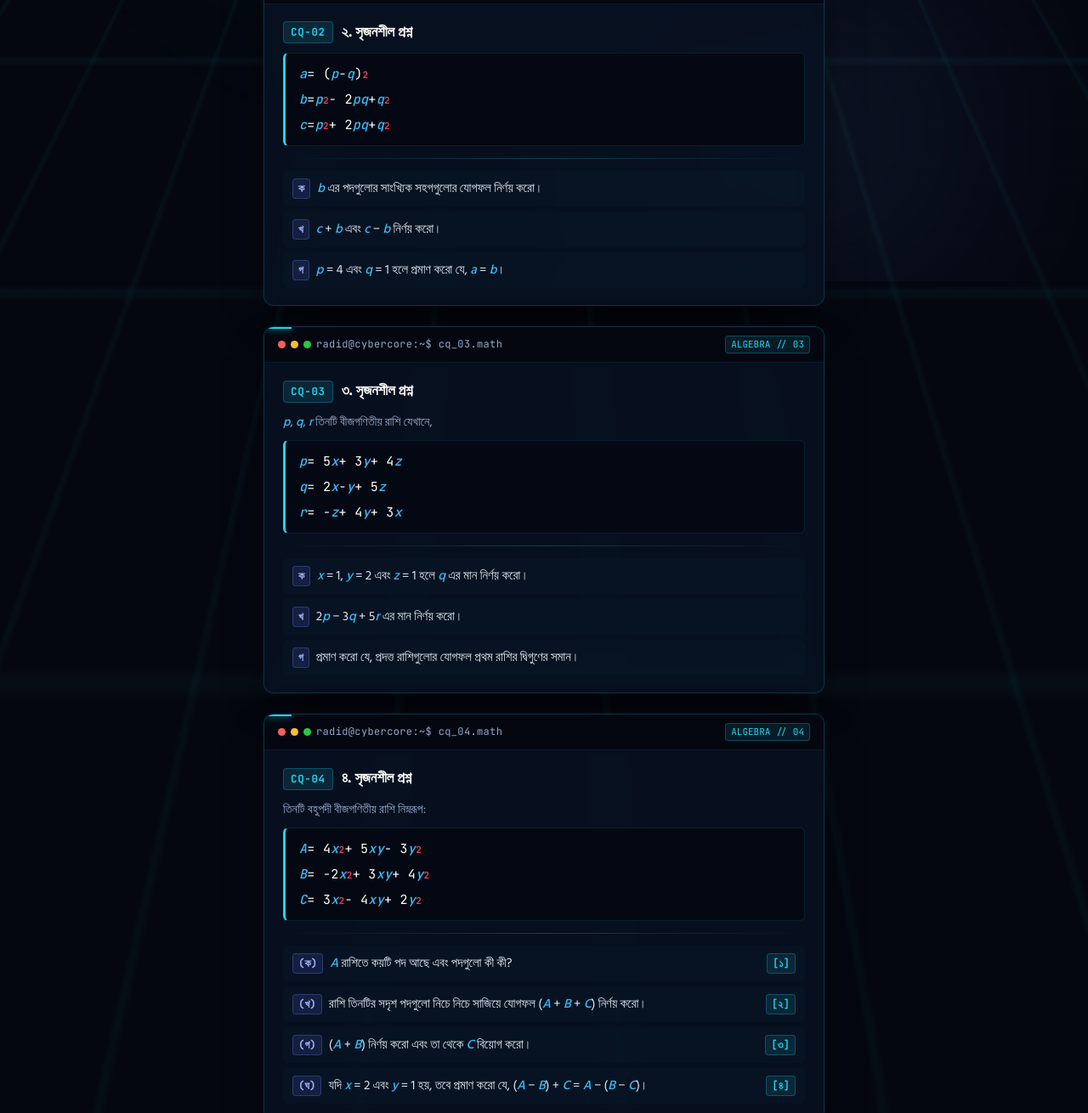
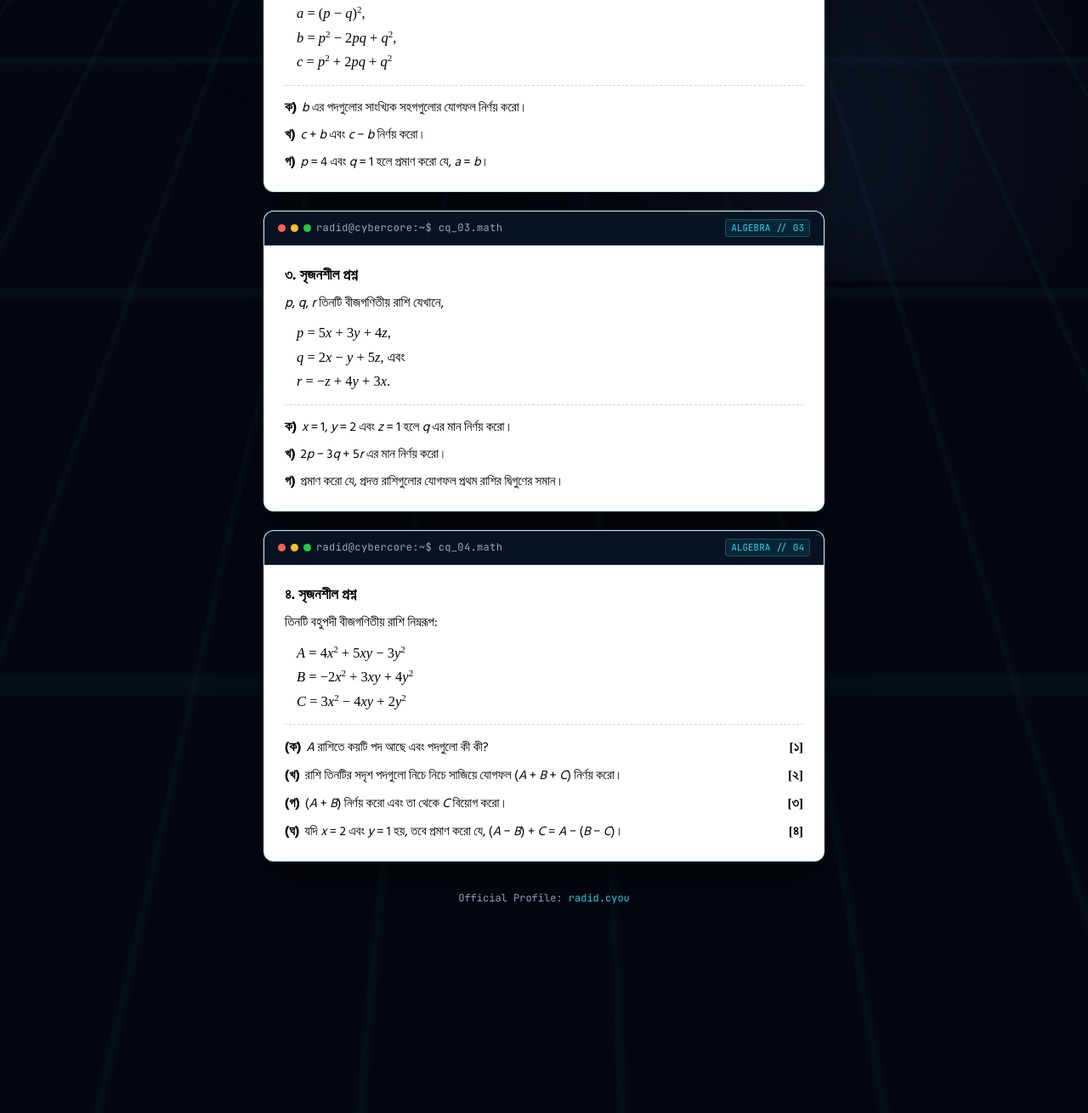
Before and after one commit to bdraidattacker16-stack/radid_web, a website: page index.html in a window 1280 px wide. Shown: the part 469-1779 px from the top of the page at 85% size. After the commit the page ends 1592 px from the top, so only its background shows below. Drawn offline with Linux system fonts and the light colour scheme.

Commit message:
Set all stimulus and question text strictly to pure black color

```diff
--- a/index.html
+++ b/index.html
@@ -24,19 +24,13 @@
   <style>
     :root {
       --bg: #04070f;
-      --surface: #081221;
-      --surface-card: rgba(8, 18, 33, 0.88);
-      --surface-inset: rgba(4, 7, 15, 0.75);
       --accent: #22d3ee;
-      --accent-glow: rgba(34, 211, 238, 0.25);
       --accent-2: #6d8cff;
-      --text: #e6f4fe;
       --text-muted: #94a9c9;
-      --border: rgba(34, 211, 238, 0.16);
-      --border-strong: rgba(34, 211, 238, 0.32);
-      --font-bangla: 'Hind Siliguri', -apple-system, BlinkMacSystemFont, sans-serif;
+      --border: rgba(34, 211, 238, 0.2);
+      --font-bangla: 'Hind Siliguri', -apple-system, BlinkMacSystemFont, Arial, sans-serif;
       --font-mono: 'JetBrains Mono', monospace;
-      --font-display: 'Space Grotesk', var(--font-bangla);
+      --font-serif: 'Times New Roman', Times, Georgia, serif;
     }
 
     *, *::before, *::after {
@@ -47,10 +41,10 @@
 
     body {
       background-color: var(--bg);
-      color: var(--text);
+      color: #ffffff;
       font-family: var(--font-bangla);
       font-size: 15.5px;
-      line-height: 1.6;
+      line-height: 1.55;
       min-height: 100vh;
       display: flex;
       flex-direction: column;
@@ -62,7 +56,7 @@
     }
 
     /* ==========================================================================
-       CYBERCORE BACKGROUND: Animated Perspective Grid, Glow Orbs & Scanlines
+       CYBERCORE BACKGROUND: 3D Grid, Ambient Glow & Scanlines
        ========================================================================== */
     .bg-canvas {
       position: fixed;
@@ -72,7 +66,6 @@
       overflow: hidden;
     }
 
-    /* Ambient Glow Orbs */
     .bg-glow-a {
       position: absolute;
       top: -15%;
@@ -80,7 +73,7 @@
       width: 50vw;
       height: 50vw;
       border-radius: 50%;
-      background: radial-gradient(circle, rgba(34, 211, 238, 0.15) 0%, transparent 70%);
+      background: radial-gradient(circle, rgba(34, 211, 238, 0.16) 0%, transparent 70%);
       filter: blur(90px);
       animation: floatSlow 20s ease-in-out infinite alternate;
     }
@@ -102,7 +95,6 @@
       100% { transform: translate3d(4%, 6%, 0) scale(1.1); }
     }
 
-    /* 3D Moving Perspective Grid (mahir966 style) */
     .bg-grid {
       position: fixed;
       inset: -20%;
@@ -123,7 +115,6 @@
       to { background-position: 0 50px, 50px 0; }
     }
 
-    /* Scanlines Overlay */
     .bg-scanlines {
       position: fixed;
       inset: 0;
@@ -139,19 +130,18 @@
       opacity: 0.6;
     }
 
-    /* ==========================================================================
-       CONTAINER & TOP STATUS BAR
-       ========================================================================== */
+    /* Container */
     .container {
       width: 100%;
       max-width: 660px;
       margin: 0 auto;
       display: flex;
       flex-direction: column;
-      gap: 24px;
+      gap: 22px;
       z-index: 1;
     }
 
+    /* Status Bar */
     .top-status-bar {
       display: flex;
       align-items: center;
@@ -203,51 +193,35 @@
     }
 
     /* ==========================================================================
-       TERMINAL CQ CARDS (Cybercore Glassmorphism)
+       CQ CARD: Terminal Top Bar + Crisp White Worksheet Body with BLACK Text
        ========================================================================== */
     .cq-card {
       position: relative;
-      background: var(--surface-card);
-      border: 1px solid var(--border);
+      background: #ffffff;
+      border: 1px solid rgba(34, 211, 238, 0.3);
       border-radius: 12px;
       box-shadow:
-        0 20px 45px -15px rgba(0, 0, 0, 0.9),
-        0 0 0 1px rgba(34, 211, 238, 0.06);
-      backdrop-filter: blur(18px);
-      -webkit-backdrop-filter: blur(18px);
+        0 20px 45px -15px rgba(0, 0, 0, 0.85),
+        0 0 0 1px rgba(34, 211, 238, 0.15);
       overflow: hidden;
-      transition: border-color 0.25s ease, transform 0.25s ease, box-shadow 0.25s ease;
+      transition: transform 0.2s ease, box-shadow 0.2s ease;
     }
 
     .cq-card:hover {
-      border-color: var(--border-strong);
       transform: translateY(-2px);
       box-shadow:
         0 24px 50px -15px rgba(0, 0, 0, 0.95),
-        0 0 25px -5px rgba(34, 211, 238, 0.18);
+        0 0 20px -3px rgba(34, 211, 238, 0.25);
     }
 
-    /* Cyber Top-Left Accent Notch */
-    .cq-card::before {
-      content: "";
-      position: absolute;
-      top: 0;
-      left: 0;
-      width: 32px;
-      height: 2px;
-      background: var(--accent);
-      box-shadow: 0 0 8px var(--accent);
-      z-index: 2;
-    }
-
-    /* Card Top Terminal Bar */
+    /* Terminal Bar at Card Top */
     .terminal-bar {
       display: flex;
       align-items: center;
       justify-content: space-between;
-      padding: 10px 16px;
-      background: rgba(4, 7, 15, 0.85);
-      border-bottom: 1px solid rgba(34, 211, 238, 0.1);
+      padding: 9px 16px;
+      background: #081221;
+      border-bottom: 1px solid rgba(34, 211, 238, 0.2);
     }
 
     .terminal-dots {
@@ -268,7 +242,7 @@
     .terminal-title {
       font-family: var(--font-mono);
       font-size: 12px;
-      color: var(--text-muted);
+      color: #94a9c9;
       letter-spacing: 0.03em;
     }
 
@@ -282,94 +256,66 @@
       border-radius: 4px;
     }
 
-    /* Card Content Area */
+    /* ==========================================================================
+       ALL CQ TEXT: STRICTLY PURE BLACK (#000000)
+       ========================================================================== */
     .cq-body {
-      padding: 20px 22px;
-    }
-
-    .cq-header {
-      display: flex;
-      align-items: center;
-      gap: 10px;
-      margin-bottom: 10px;
-    }
-
-    .cq-num {
-      font-family: var(--font-mono);
-      font-size: 12.5px;
-      font-weight: 700;
-      color: var(--accent);
-      background: rgba(34, 211, 238, 0.12);
-      border: 1px solid rgba(34, 211, 238, 0.25);
-      padding: 2px 8px;
-      border-radius: 4px;
-      letter-spacing: 0.05em;
+      background: #ffffff;
+      color: #000000 !important;
+      padding: 22px 24px;
     }
 
     .cq-title {
       font-size: 17px;
       font-weight: 700;
-      color: #ffffff;
-      letter-spacing: -0.01em;
+      color: #000000 !important;
+      margin-bottom: 8px;
     }
 
     .stem-desc {
-      color: var(--text-muted);
-      font-size: 14.5px;
+      color: #000000 !important;
+      font-size: 15.5px;
       margin-bottom: 10px;
     }
 
-    /* Inset Terminal Code Panel for Expressions */
-    .math-panel {
-      background: var(--surface-inset);
-      border: 1px solid rgba(34, 211, 238, 0.12);
-      border-left: 3px solid var(--accent);
-      border-radius: 6px;
-      padding: 12px 16px;
-      margin-bottom: 14px;
-      display: flex;
-      flex-direction: column;
-      gap: 6px;
-      font-family: var(--font-mono);
-      font-size: 15px;
-      color: #ffffff;
-      letter-spacing: 0.02em;
+    /* সমীকরণ বা রাশিগুলো (সব লেখা কালো) */
+    .expressions {
+      margin-left: 14px;
+      margin-bottom: 12px;
+      font-family: var(--font-serif);
+      font-size: 16.5px;
+      color: #000000 !important;
     }
 
-    .expr-line {
-      display: flex;
-      align-items: baseline;
-      flex-wrap: wrap;
+    .expressions div {
+      margin: 3px 0;
+      color: #000000 !important;
     }
 
     .var {
       font-style: italic;
-      color: #38bdf8;
-      font-weight: 500;
+      color: #000000 !important;
     }
 
     sup {
       font-size: 11px;
       vertical-align: super;
       line-height: 0;
-      color: #f43f5e;
-      font-weight: 600;
+      color: #000000 !important;
     }
 
-    /* Divider */
-    .cyber-divider {
+    .divider {
       border: none;
-      height: 1px;
-      background: linear-gradient(90deg, transparent, rgba(34, 211, 238, 0.25), transparent);
+      border-top: 1px dashed #cbd5e1;
       margin: 14px 0;
     }
 
-    /* Questions List */
+    /* প্রশ্নসমূহ (সব লেখা কালো) */
     .q-list {
       list-style: none;
       display: flex;
       flex-direction: column;
-      gap: 6px;
+      gap: 8px;
     }
 
     .q-item {
@@ -377,57 +323,36 @@
       justify-content: space-between;
       align-items: baseline;
       gap: 12px;
-      padding: 8px 10px;
-      border-radius: 6px;
-      background: rgba(34, 211, 238, 0.02);
-      border: 1px solid transparent;
-      transition: background 0.15s ease, border-color 0.15s ease;
-    }
-
-    .q-item:hover {
-      background: rgba(34, 211, 238, 0.06);
-      border-color: rgba(34, 211, 238, 0.15);
+      color: #000000 !important;
     }
 
     .q-left {
       display: flex;
-      align-items: baseline;
-      gap: 8px;
+      gap: 6px;
       flex: 1;
+      color: #000000 !important;
     }
 
-    .q-badge {
-      font-family: var(--font-mono);
-      font-size: 12.5px;
+    .q-no {
       font-weight: 700;
-      color: #a5b4fc;
-      background: rgba(99, 102, 241, 0.15);
-      border: 1px solid rgba(129, 140, 248, 0.25);
-      padding: 1px 6px;
-      border-radius: 4px;
       white-space: nowrap;
+      color: #000000 !important;
     }
 
     .q-text {
-      color: #e2e8f0;
+      color: #000000 !important;
       font-size: 15px;
     }
 
     .q-marks {
-      font-family: var(--font-mono);
-      font-weight: 600;
-      font-size: 12.5px;
-      color: #22d3ee;
-      background: rgba(34, 211, 238, 0.1);
-      border: 1px solid rgba(34, 211, 238, 0.25);
-      padding: 1px 6px;
-      border-radius: 4px;
+      font-weight: 700;
       white-space: nowrap;
+      font-family: var(--font-serif);
+      color: #000000 !important;
     }
 
-    /* Footer Brand Note */
     .site-footer {
-      margin-top: 16px;
+      margin-top: 12px;
       text-align: center;
       font-family: var(--font-mono);
       font-size: 12px;
@@ -439,20 +364,12 @@
       text-decoration: none;
     }
 
-    .site-footer a:hover {
-      text-decoration: underline;
-    }
-
     @media (max-width: 600px) {
       body {
         padding: 20px 12px 40px;
       }
       .cq-body {
-        padding: 16px 14px;
-      }
-      .math-panel {
-        font-size: 14px;
-        padding: 10px 12px;
+        padding: 16px 16px;
       }
       .q-text {
         font-size: 14.5px;
@@ -465,7 +382,7 @@
 </head>
 <body>
 
-  <!-- Cybercore Background Layer: 3D Grid, Ambient Glow & Scanlines -->
+  <!-- Cybercore 3D Grid, Glow & Scanlines Layer -->
   <div class="bg-canvas" aria-hidden="true">
     <div class="bg-glow-a"></div>
     <div class="bg-glow-b"></div>
@@ -497,35 +414,31 @@
       </div>
 
       <div class="cq-body">
-        <div class="cq-header">
-          <span class="cq-num">CQ-01</span>
-          <h2 class="cq-title">১. সৃজনশীল প্রশ্ন</h2>
-        </div>
-
+        <div class="cq-title">১. সৃজনশীল প্রশ্ন</div>
         <p class="stem-desc">
           <span class="var">A</span> = 4<span class="var">x</span><sup>2</sup> + 3<span class="var">xy</span> + 2<span class="var">y</span><sup>2</sup>,
           <span class="var">B</span> = 2<span class="var">x</span><sup>2</sup> − 5<span class="var">xy</span>,
           <span class="var">C</span> = 3<span class="var">y</span><sup>2</sup> − 3<span class="var">x</span><sup>2</sup> + 8<span class="var">xy</span> তিনটি বীজগণিতীয় রাশি।
         </p>
 
-        <hr class="cyber-divider">
+        <div class="divider"></div>
 
         <ul class="q-list">
           <li class="q-item">
             <div class="q-left">
-              <span class="q-badge">ক</span>
+              <span class="q-no">ক)</span>
               <span class="q-text">প্রথম রাশিতে পদসংখ্যা কয়টি তা লেখো।</span>
             </div>
           </li>
           <li class="q-item">
             <div class="q-left">
-              <span class="q-badge">খ</span>
+              <span class="q-no">খ)</span>
               <span class="q-text"><span class="var">A</span>, <span class="var">B</span>, <span class="var">C</span> রাশি তিনটির যোগফল নির্ণয় করো।</span>
             </div>
           </li>
           <li class="q-item">
             <div class="q-left">
-              <span class="q-badge">গ</span>
+              <span class="q-no">গ)</span>
               <span class="q-text"><span class="var">x</span> = 2, <span class="var">y</span> = 1 নিয়ে 2<span class="var">A</span> − <span class="var">B</span> − <span class="var">C</span> নির্ণয় করো।</span>
             </div>
           </li>
@@ -546,35 +459,31 @@
       </div>
 
       <div class="cq-body">
-        <div class="cq-header">
-          <span class="cq-num">CQ-02</span>
-          <h2 class="cq-title">২. সৃজনশীল প্রশ্ন</h2>
+        <div class="cq-title">২. সৃজনশীল প্রশ্ন</div>
+        <div class="expressions">
+          <div><span class="var">a</span> = (<span class="var">p</span> − <span class="var">q</span>)<sup>2</sup>,</div>
+          <div><span class="var">b</span> = <span class="var">p</span><sup>2</sup> − 2<span class="var">pq</span> + <span class="var">q</span><sup>2</sup>,</div>
+          <div><span class="var">c</span> = <span class="var">p</span><sup>2</sup> + 2<span class="var">pq</span> + <span class="var">q</span><sup>2</sup></div>
         </div>
 
-        <div class="math-panel">
-          <div class="expr-line"><span class="var">a</span> = (<span class="var">p</span> − <span class="var">q</span>)<sup>2</sup></div>
-          <div class="expr-line"><span class="var">b</span> = <span class="var">p</span><sup>2</sup> − 2<span class="var">pq</span> + <span class="var">q</span><sup>2</sup></div>
-          <div class="expr-line"><span class="var">c</span> = <span class="var">p</span><sup>2</sup> + 2<span class="var">pq</span> + <span class="var">q</span><sup>2</sup></div>
-        </div>
-
-        <hr class="cyber-divider">
+        <div class="divider"></div>
 
         <ul class="q-list">
           <li class="q-item">
             <div class="q-left">
-              <span class="q-badge">ক</span>
+              <span class="q-no">ক)</span>
               <span class="q-text"><span class="var">b</span> এর পদগুলোর সাংখ্যিক সহগগুলোর যোগফল নির্ণয় করো।</span>
             </div>
           </li>
           <li class="q-item">
             <div class="q-left">
-              <span class="q-badge">খ</span>
+              <span class="q-no">খ)</span>
               <span class="q-text"><span class="var">c</span> + <span class="var">b</span> এবং <span class="var">c</span> − <span class="var">b</span> নির্ণয় করো।</span>
             </div>
           </li>
           <li class="q-item">
             <div class="q-left">
-              <span class="q-badge">গ</span>
+              <span class="q-no">গ)</span>
               <span class="q-text"><span class="var">p</span> = 4 এবং <span class="var">q</span> = 1 হলে প্রমাণ করো যে, <span class="var">a</span> = <span class="var">b</span>।</span>
             </div>
           </li>
@@ -595,37 +504,33 @@
       </div>
 
       <div class="cq-body">
-        <div class="cq-header">
-          <span class="cq-num">CQ-03</span>
-          <h2 class="cq-title">৩. সৃজনশীল প্রশ্ন</h2>
+        <div class="cq-title">৩. সৃজনশীল প্রশ্ন</div>
+        <p class="stem-desc"><span class="var">p</span>, <span class="var">q</span>, <span class="var">r</span> তিনটি বীজগণিতীয় রাশি যেখানে,</p>
+
+        <div class="expressions">
+          <div><span class="var">p</span> = 5<span class="var">x</span> + 3<span class="var">y</span> + 4<span class="var">z</span>,</div>
+          <div><span class="var">q</span> = 2<span class="var">x</span> − <span class="var">y</span> + 5<span class="var">z</span>, এবং</div>
+          <div><span class="var">r</span> = −<span class="var">z</span> + 4<span class="var">y</span> + 3<span class="var">x</span>.</div>
         </div>
 
-        <p class="stem-desc"><span class="var">p</span>, <span class="var">q</span>, <span class="var">r</span> তিনটি বীজগণিতীয় রাশি যেখানে,</p>
-
-        <div class="math-panel">
-          <div class="expr-line"><span class="var">p</span> = 5<span class="var">x</span> + 3<span class="var">y</span> + 4<span class="var">z</span></div>
-          <div class="expr-line"><span class="var">q</span> = 2<span class="var">x</span> − <span class="var">y</span> + 5<span class="var">z</span></div>
-          <div class="expr-line"><span class="var">r</span> = −<span class="var">z</span> + 4<span class="var">y</span> + 3<span class="var">x</span></div>
-        </div>
-
-        <hr class="cyber-divider">
+        <div class="divider"></div>
 
         <ul class="q-list">
           <li class="q-item">
             <div class="q-left">
-              <span class="q-badge">ক</span>
+              <span class="q-no">ক)</span>
               <span class="q-text"><span class="var">x</span> = 1, <span class="var">y</span> = 2 এবং <span class="var">z</span> = 1 হলে <span class="var">q</span> এর মান নির্ণয় করো।</span>
             </div>
           </li>
           <li class="q-item">
             <div class="q-left">
-              <span class="q-badge">খ</span>
+              <span class="q-no">খ)</span>
               <span class="q-text">2<span class="var">p</span> − 3<span class="var">q</span> + 5<span class="var">r</span> এর মান নির্ণয় করো।</span>
             </div>
           </li>
           <li class="q-item">
             <div class="q-left">
-              <span class="q-badge">গ</span>
+              <span class="q-no">গ)</span>
               <span class="q-text">প্রমাণ করো যে, প্রদত্ত রাশিগুলোর যোগফল প্রথম রাশির দ্বিগুণের সমান।</span>
             </div>
           </li>
@@ -646,25 +551,21 @@
       </div>
 
       <div class="cq-body">
-        <div class="cq-header">
-          <span class="cq-num">CQ-04</span>
-          <h2 class="cq-title">৪. সৃজনশীল প্রশ্ন</h2>
+        <div class="cq-title">৪. সৃজনশীল প্রশ্ন</div>
+        <p class="stem-desc">তিনটি বহুপদী বীজগণিতীয় রাশি নিম্নরূপ:</p>
+
+        <div class="expressions">
+          <div><span class="var">A</span> = 4<span class="var">x</span><sup>2</sup> + 5<span class="var">xy</span> − 3<span class="var">y</span><sup>2</sup></div>
+          <div><span class="var">B</span> = −2<span class="var">x</span><sup>2</sup> + 3<span class="var">xy</span> + 4<span class="var">y</span><sup>2</sup></div>
+          <div><span class="var">C</span> = 3<span class="var">x</span><sup>2</sup> − 4<span class="var">x</span><span class="var">y</span> + 2<span class="var">y</span><sup>2</sup></div>
         </div>
 
-        <p class="stem-desc">তিনটি বহুপদী বীজগণিতীয় রাশি নিম্নরূপ:</p>
-
-        <div class="math-panel">
-          <div class="expr-line"><span class="var">A</span> = 4<span class="var">x</span><sup>2</sup> + 5<span class="var">xy</span> − 3<span class="var">y</span><sup>2</sup></div>
-          <div class="expr-line"><span class="var">B</span> = −2<span class="var">x</span><sup>2</sup> + 3<span class="var">xy</span> + 4<span class="var">y</span><sup>2</sup></div>
-          <div class="expr-line"><span class="var">C</span> = 3<span class="var">x</span><sup>2</sup> − 4<span class="var">x</span><span class="var">y</span> + 2<span class="var">y</span><sup>2</sup></div>
-        </div>
-
-        <hr class="cyber-divider">
+        <div class="divider"></div>
 
         <ul class="q-list">
           <li class="q-item">
             <div class="q-left">
-              <span class="q-badge">(ক)</span>
+              <span class="q-no">(ক)</span>
               <span class="q-text"><span class="var">A</span> রাশিতে কয়টি পদ আছে এবং পদগুলো কী কী?</span>
             </div>
             <span class="q-marks">[১]</span>
@@ -672,7 +573,7 @@
 
           <li class="q-item">
             <div class="q-left">
-              <span class="q-badge">(খ)</span>
+              <span class="q-no">(খ)</span>
               <span class="q-text">রাশি তিনটির সদৃশ পদগুলো নিচে নিচে সাজিয়ে যোগফল (<span class="var">A</span> + <span class="var">B</span> + <span class="var">C</span>) নির্ণয় করো।</span>
             </div>
             <span class="q-marks">[২]</span>
@@ -680,7 +581,7 @@
 
           <li class="q-item">
             <div class="q-left">
-              <span class="q-badge">(গ)</span>
+              <span class="q-no">(গ)</span>
               <span class="q-text">(<span class="var">A</span> + <span class="var">B</span>) নির্ণয় করো এবং তা থেকে <span class="var">C</span> বিয়োগ করো।</span>
             </div>
             <span class="q-marks">[৩]</span>
@@ -688,7 +589,7 @@
 
           <li class="q-item">
             <div class="q-left">
-              <span class="q-badge">(ঘ)</span>
+              <span class="q-no">(ঘ)</span>
               <span class="q-text">যদি <span class="var">x</span> = 2 এবং <span class="var">y</span> = 1 হয়, তবে প্রমাণ করো যে, (<span class="var">A</span> − <span class="var">B</span>) + <span class="var">C</span> = <span class="var">A</span> − (<span class="var">B</span> − <span class="var">C</span>)।</span>
             </div>
             <span class="q-marks">[৪]</span>
@@ -698,7 +599,7 @@
     </article>
 
     <footer class="site-footer">
-      <span>Official Profile: <a href="https://radid.cyou/">radid.cyou</a> &bull; Powered by Cybercore UI</span>
+      <span>Official Profile: <a href="https://radid.cyou/">radid.cyou</a></span>
     </footer>
 
   </main>
```
